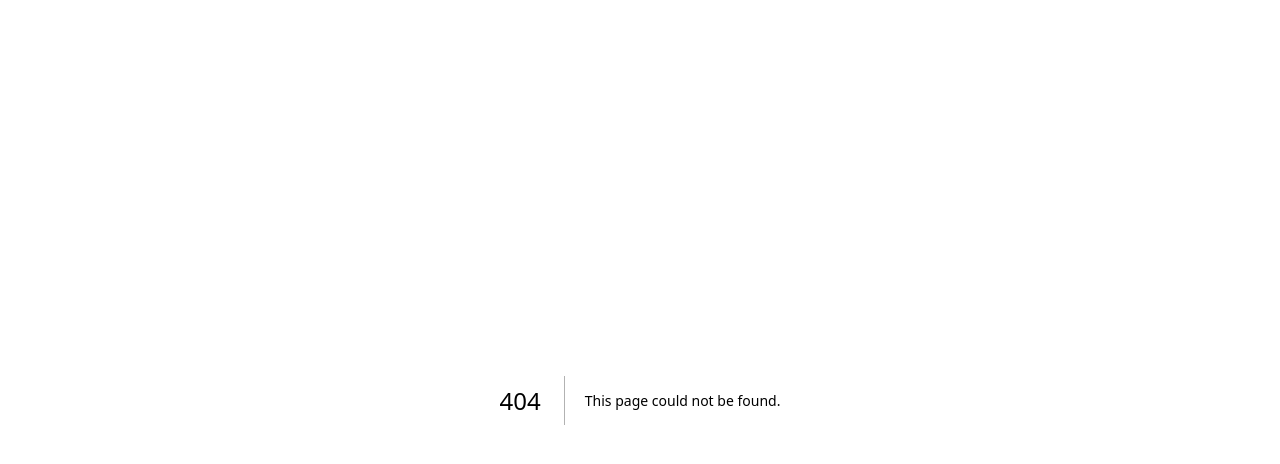
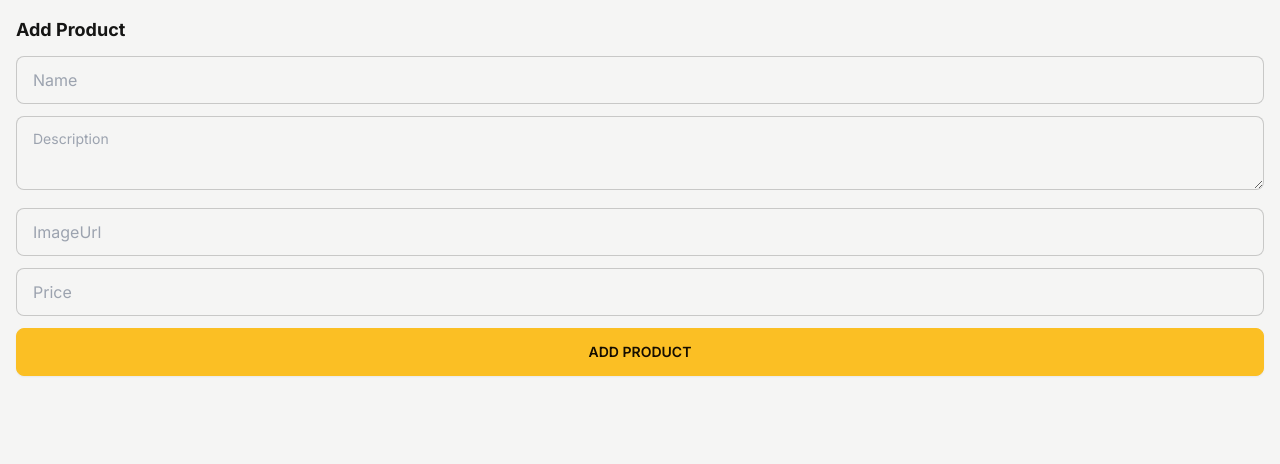
Before and after one commit to Pepkin/ecommerce-website, a Next.js app: page /add-product in a window 1280 px wide. Before the commit this address had no page. Shown: the top 464 px of the page. Built offline with nearby package versions, Linux system fonts and the light colour scheme.

Commit message:
finished add product page

```diff
--- a/next.config.js
+++ b/next.config.js
@@ -1,4 +1,8 @@
 /** @type {import('next').NextConfig} */
-const nextConfig = {}
+const nextConfig = {
+    images: {
+        remotePatterns: [{hostname: "th.bing.com"}]
+    },
+}
 
 module.exports = nextConfig
--- /dev/null
+++ b/src/app/add-product/page.tsx
@@ -0,0 +1,63 @@
+import FormSubmitButton from "@/components/FormSubmitButton";
+import { prisma } from "@/lib/db/prisma";
+import { redirect } from "next/navigation";
+
+export const metadata = {
+    title: "Add Product - Pepozone"
+}
+
+async function addProduct(formData: FormData) {
+    "use server";
+
+    const name = formData.get("name")?.toString()
+    const description = formData.get("description")?.toString()
+    const imageUrl = formData.get("ImageUrl")?.toString()
+    const price = Number(formData.get("price") || 0)
+
+    if(!name || !description || !imageUrl || !price){
+        throw Error ("Missing required fields!!!");
+    }
+
+    await prisma.product.create({
+        data: {name, description, imageUrl, price}
+    })
+
+    redirect("/")
+}
+
+export default function AddProductPage (){
+    return (
+        <div>
+            <h1 className="text-lg mb-3 font-bold">Add Product</h1>
+            <form action={addProduct}>
+                <input
+                    required
+                    name="name"
+                    placeholder="Name"
+                    className="mb-3 w-full input input-bordered"
+                />
+                <textarea
+                    required
+                    name="description"
+                    placeholder="Description"
+                    className="textarea textarea-bordered mb-3 w-full"
+                />
+                <input
+                    required
+                    name="ImageUrl"
+                    placeholder="ImageUrl"
+                    type="url"
+                    className="mb-3 w-full input input-bordered"
+                />
+                <input
+                    required
+                    name="price"
+                    placeholder="Price"
+                    type="number"
+                    className="mb-3 w-full input input-bordered"
+                />
+                <FormSubmitButton className="btn-block">ADD PRODUCT</FormSubmitButton>
+            </form>
+        </div>
+    )
+}
--- /dev/null
+++ b/src/app/error.tsx
@@ -0,0 +1,5 @@
+"use client";
+
+export default function ErrorPage(){
+    return <div>Something went wrong, please refresh the page</div>
+}
--- a/src/app/layout.tsx
+++ b/src/app/layout.tsx
@@ -5,8 +5,8 @@
 const inter = Inter({ subsets: ['latin'] })
 
 export const metadata: Metadata = {
-  title: 'Create Next App',
-  description: 'Generated by create next app',
+  title: 'Pepozone',
+  description: 'You give us money',
 }
 
 export default function RootLayout({
@@ -16,7 +16,11 @@
 }) {
   return (
     <html lang="en">
-      <body className={inter.className}>{children}</body>
+      <body className={inter.className}>
+        <main className='p-4 max-w-7xl m-auto min-w-[300px]'>
+        {children}
+        </main>
+        </body>
     </html>
   )
 }
--- /dev/null
+++ b/src/components/FormSubmitButton.tsx
@@ -0,0 +1,28 @@
+"use client";
+
+import { Span } from "next/dist/trace";
+import { ComponentProps } from "react";
+import { useFormStatus } from "react-dom";
+
+type FormSubmitButtonProps = {
+    children: React.ReactNode,
+    className?: string,
+} & ComponentProps<"button">
+
+export default function FormSubmitButton(
+    {children, className, ...props} : FormSubmitButtonProps
+){
+    const {pending} = useFormStatus();
+
+    return (
+        <button
+        {...props}
+        className={`btn btn-primary ${className}`}
+        type="submit"
+        disabled={pending}
+            >
+                {pending && <span className="loading loading-spinner loading-md"/>}
+                {children}
+        </button>
+    )
+}
```
